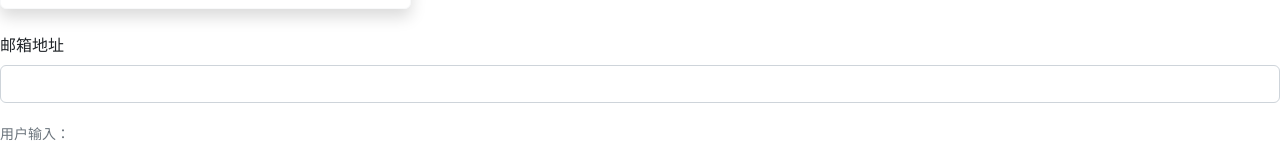
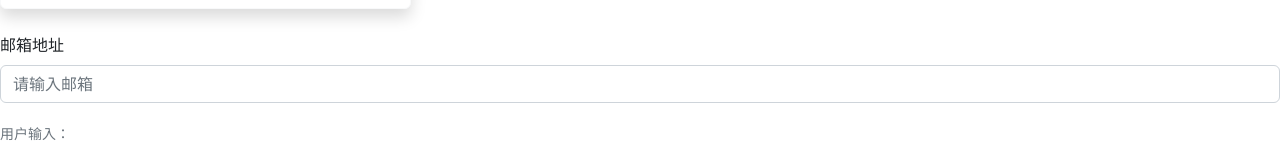
Before and after one commit to fuyachen/zhihuzhuanlan, a Vue app: page / in a window 1280 px wide. Shown: the part 798-952 px from the top of the page. Built offline with nearby package versions, Linux system fonts and the light colour scheme.

Commit message:
使用  支持默认属性

```diff
--- a/src/App.vue
+++ b/src/App.vue
@@ -4,7 +4,11 @@
     <column-list :list="testData"></column-list>
     <div class="mb-3">
       <label class="form-label">邮箱地址</label>
-      <validate-input :rules="emailRules" v-model="test"></validate-input>
+      <validate-input
+        :rules="emailRules"
+        v-model="test"
+        placeholder="请输入邮箱"
+      ></validate-input>
       <div class="form-text">用户输入：{{ test }}</div>
     </div>
   </div>
--- a/src/components/ValidateInput.vue
+++ b/src/components/ValidateInput.vue
@@ -7,6 +7,7 @@
       :value="inputRef.val"
       @blur="validation"
       @input="updateValue"
+      v-bind="$attrs"
     />
     <div v-if="inputRef.err" class="invalid-feedback">
       {{ inputRef.message }}
```
